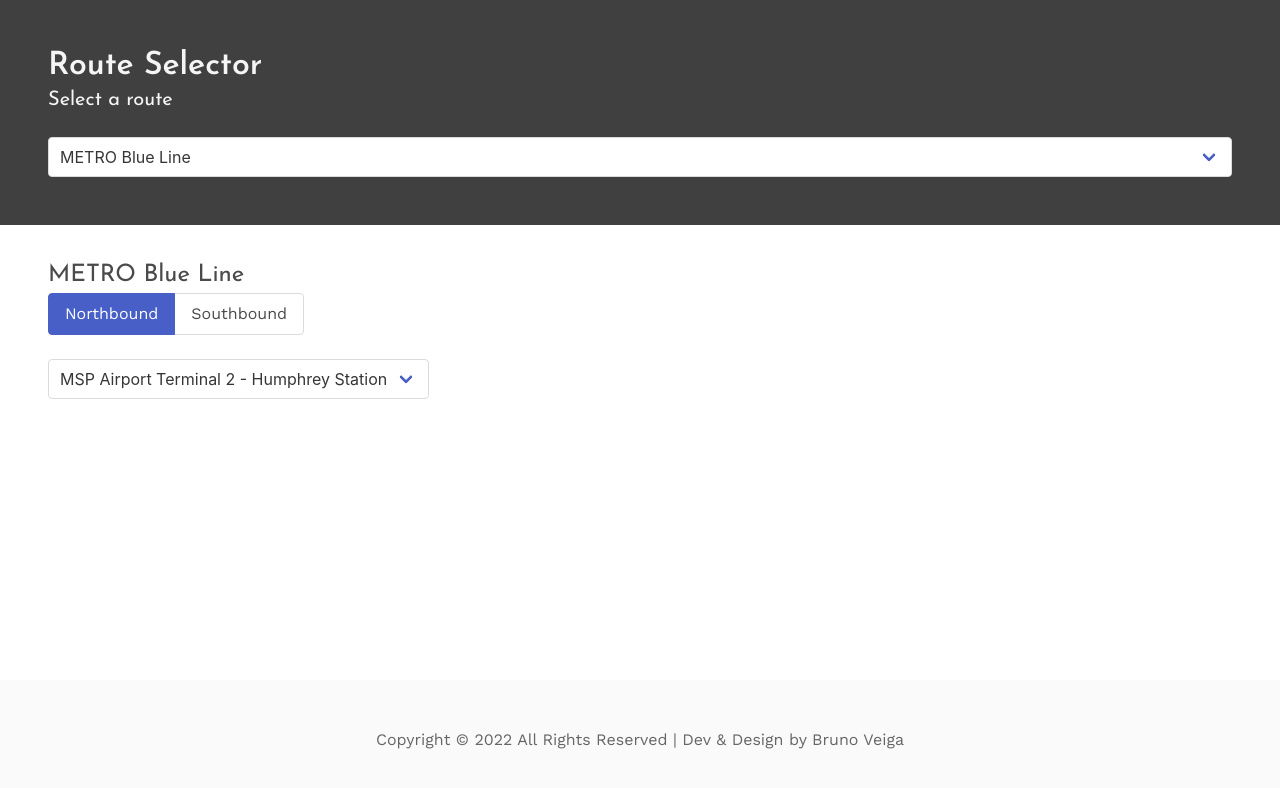
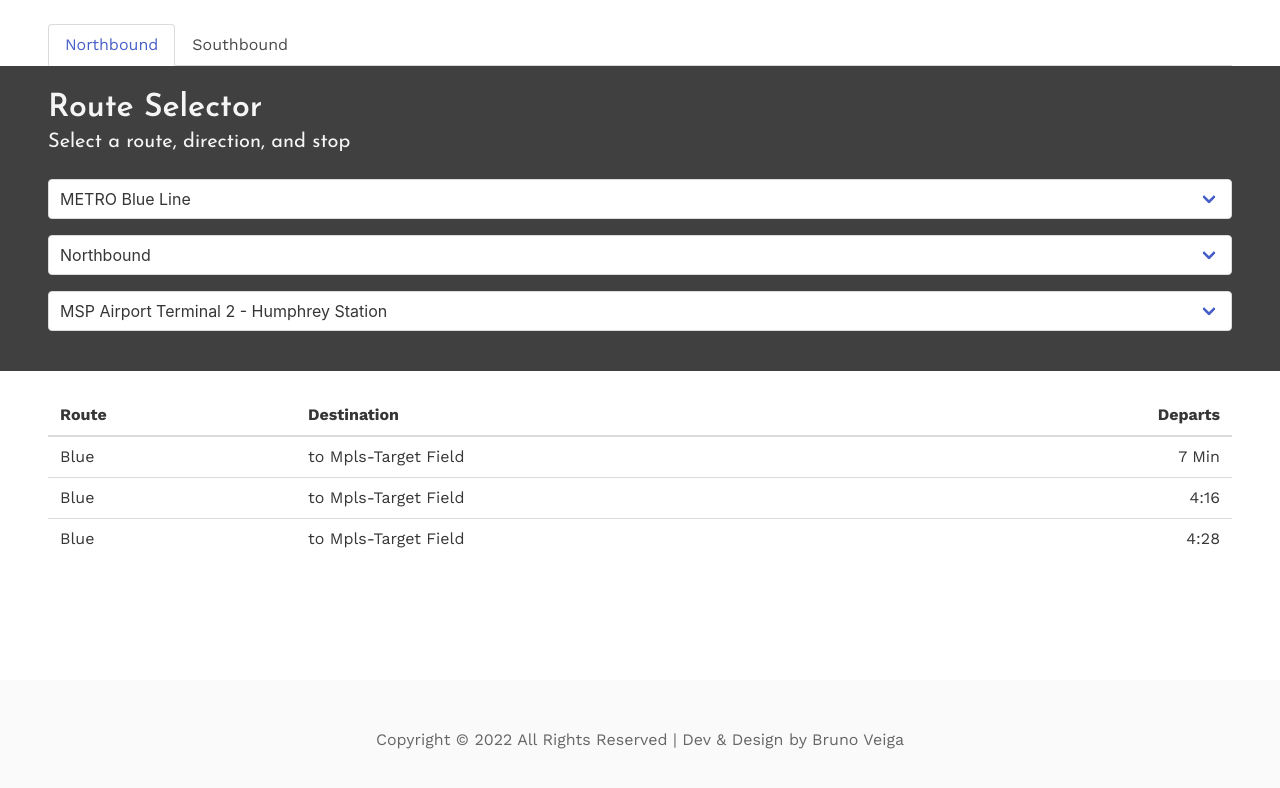
Before and after one commit to bveiga/demo-metrotransit, a React app: page / in a window 1280 px wide. Shown: the top 788 px of the page. Built offline with nearby package versions, Linux system fonts and the light colour scheme.

Commit message:
Reorganizing the layout

```diff
--- a/package.json
+++ b/package.json
@@ -3,6 +3,7 @@
 	"description": "",
 	"version": "0.1.0",
 	"dependencies": {
+		"@fortawesome/fontawesome-free": "^6.1.2",
 		"bulma": "^0.9.4",
 		"react": "^17.0.0",
 		"react-dom": "^17.0.0",
--- a/src/components/RouteNavigator/RouteNavigator.scss
+++ b/src/components/RouteNavigator/RouteNavigator.scss
@@ -1,6 +1,6 @@
 @import '../../styles/variables';
 
-.route-selector {
+.section__selector {
     background-color: rgba(31, 31, 31, 85%);
 
     .select,
@@ -9,6 +9,10 @@
     }
 }
 
-.route-display {
-    padding-top: 2rem;
+.section__tabs {
+    padding-bottom: 0;
 }
+
+.section__selector .select {
+    margin-bottom: 1rem;
+}
--- a/src/components/RouteNavigator/RouteNavigator.tsx
+++ b/src/components/RouteNavigator/RouteNavigator.tsx
@@ -1,5 +1,5 @@
 import React, { FC, useEffect, useState } from 'react';
-import { TransitDirection, TransitRoute, TransitStop } from '../../data/types';
+import { TransitDirection, TransitDeparture } from '../../data/types';
 import './RouteNavigator.scss';
 
 import { routeData, directionData, stopData, departureData } from '../../data/mockData';
@@ -48,40 +48,77 @@
 		);
 	};
 
+	const renderDepartures = (departure: TransitDeparture, index: number): JSX.Element => {
+		let departureText = departure.departure_text;
+		let isDue = departureText.includes('Min');
+
+		return (
+			<tr className='departure'>
+				<td className='route-number'>{departure.route_short_name}</td>
+				<td className='route-name'>{departure.description}</td>
+				<td className='depart-time has-text-right'>
+					{isDue && <i className='fa-solid fa-bolt-lightning'></i>}
+					<span>{departureText}</span>
+				</td>
+			</tr>
+		);
+	};
+
 	return (
 		<div className='route-navigator'>
-			<section className='section route-selector'>
+			<section className='section section__tabs'>
+				<div className='tabs is-boxed'>
+					<label className='sr-only'>Select a method</label>
+					<ul>
+						{state.directions.map((direction, index) => renderDirections(direction, index, state.activeTab))}
+					</ul>
+				</div>
+			</section>
+			<section className='section section__selector'>
 				<h1 className='title has-text-light'>Route Selector</h1>
 				<h2 className='subtitle has-text-light'>
-					Select a route
+					Select a route, direction, and stop
 				</h2>
-				<div className="select">
+				<div className="select route-select-container">
 					<label className='sr-only'>Select a route</label>
-					<select onChange={selectRoute}>
+					<select className='route-select' onChange={selectRoute}>
 						{state.routes.map((route) => {
 							return (<option key={route.route_id}>{ route.route_label }</option>);
 						})}
 					</select>
 				</div>
-			</section>
-			<section className='section route-display'>
-				<h2 className='is-size-4'>
-					{state.activeRoute}
-				</h2>
-				<div className='tabs is-toggle'>
-					<ul>
-						{state.directions.map((direction, index) => renderDirections(direction, index, state.activeTab))}
-					</ul>
+				<div className="select direction-select-container">
+					<label className='sr-only'>Select a route</label>
+					<select className='route-select' onChange={selectRoute}>
+						{state.directions.map((direction) => {
+							return (<option key={direction.direction_id}>{ direction.direction_name }</option>);
+						})}
+					</select>
 				</div>
-				<div className='select'>
+				<div className='select stop-select-container'>
 					<label className='sr-only'>Select a stop</label>
-					<select onChange={selectStop}>
+					<select className='stop-select' onChange={selectStop}>
 						{state.stops.map((stop) => {
 							return (<option key={stop.place_code}>{ stop.description }</option>);
 						})}
 					</select>
 				</div>
 			</section>
+			<section className='section section__display'>
+				<table className='table is-fullwidth'>
+					<caption className='sr-only'>Departures Table</caption>
+					<thead>
+						<tr>
+							<th className='th-route'>Route</th>
+							<th className='th-destination'>Destination</th>
+							<th className='th-departs has-text-right'>Departs</th>
+						</tr>
+					</thead>
+					<tbody>
+						{state.departures.map((departure, index) => renderDepartures(departure, index))}
+					</tbody>
+				</table>
+			</section>
 		</div>
 	);
 }
--- a/src/styles/index.scss
+++ b/src/styles/index.scss
@@ -20,3 +20,8 @@
 	clip: rect(0,0,0,0);
 	border: 0;
 }
+
+.section {
+    padding-top: 1.5rem;
+    padding-bottom: 1.5rem;
+}
```
Also changed, not shown: 1 other file (tests, documents, lock files or other folders).
